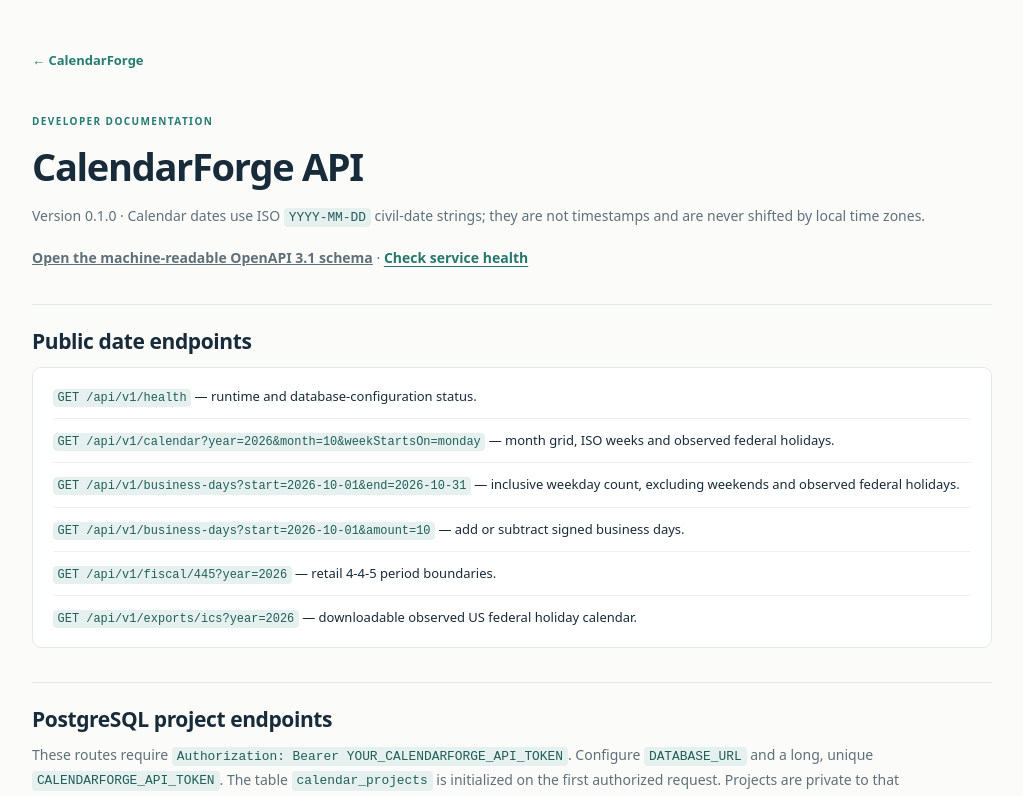
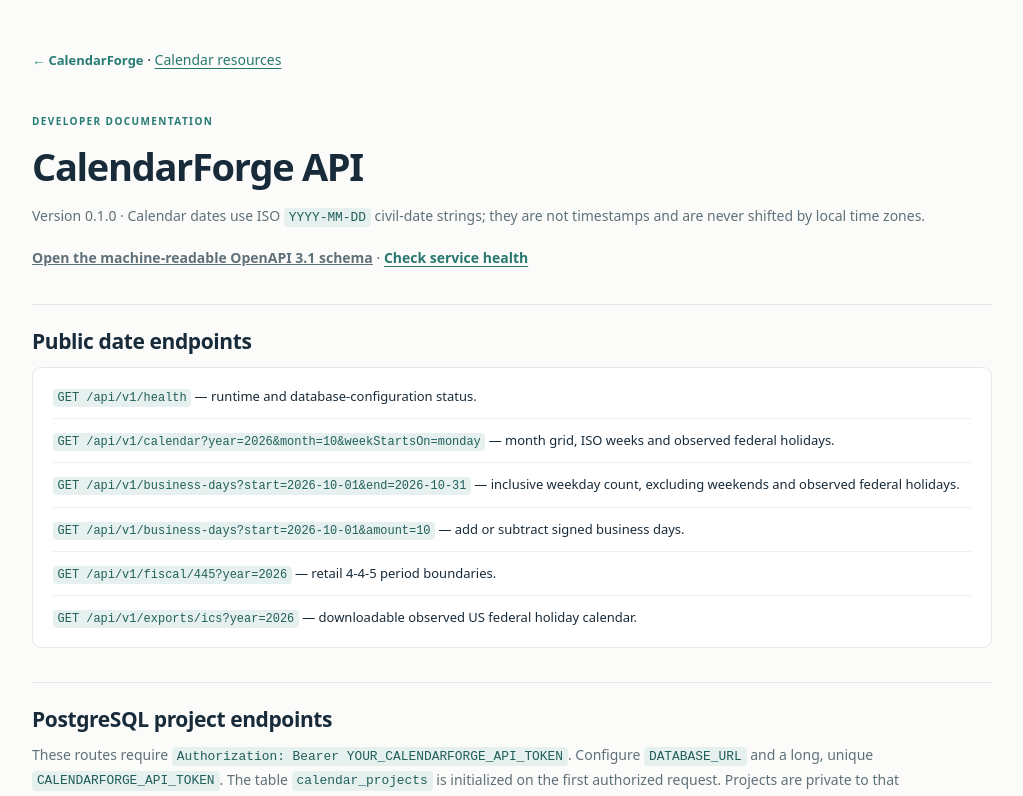
Before and after one commit to makeacalendar/make-a-calendar-calendarforge, a Next.js app: page /docs in a window 1280 px wide. Shown: the top 796 px of the page, without its empty margins (128-1151 px from the left). Built offline with nearby package versions, Linux system fonts and the light colour scheme.

Commit message:
Link API docs to the public resource directory

```diff
--- a/src/app/docs/page.tsx
+++ b/src/app/docs/page.tsx
@@ -1,9 +1,7 @@
-const demo = "https://soothing-analysis-production-bd03.up.railway.app";
-
 export default function Docs() {
   return (
     <main className="docs">
-      <a href="/">← CalendarForge</a>
+      <a href="/">← CalendarForge</a> · <a href="/resources">Calendar resources</a>
       <span className="eyebrow">DEVELOPER DOCUMENTATION</span>
       <h1>CalendarForge API</h1>
       <p>
```
